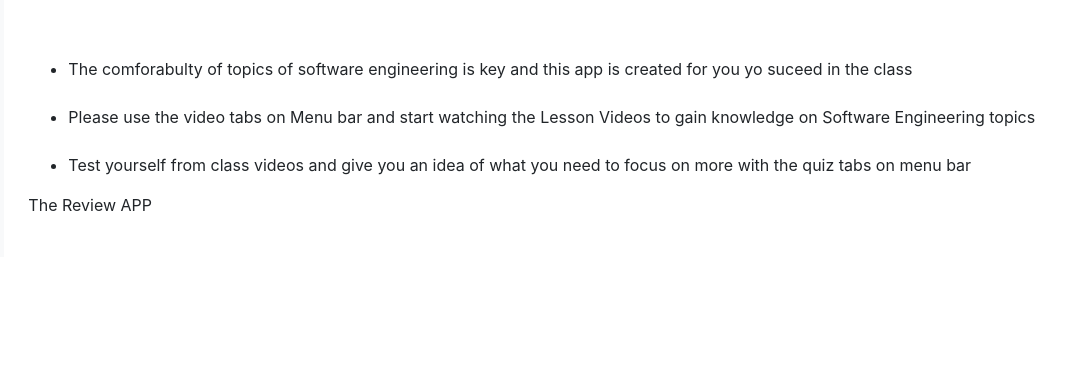
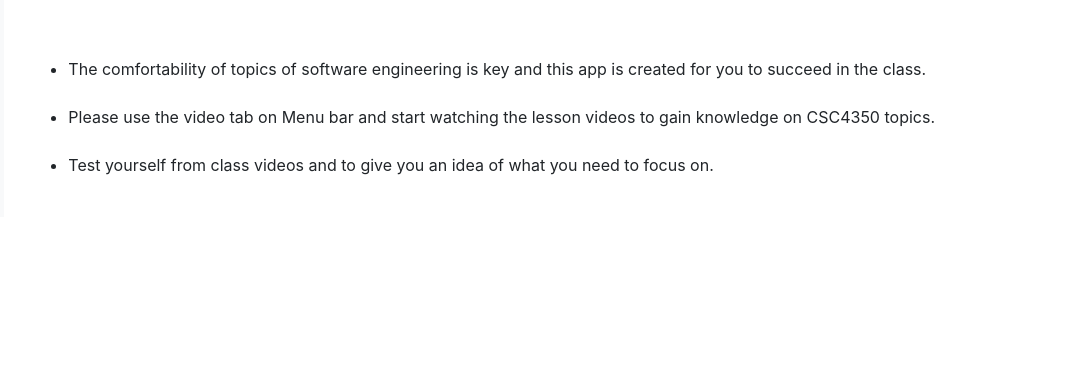
Before and after one commit to zohaabkhan/ReviewApp, a Flask app: page /index in a window 1280 px wide. Shown: the part 422-800 px from the top of the page, without its empty margins (209-1275 px from the left). Run offline with Flask 2, Linux system fonts and the light colour scheme; the visitor is signed in with stand-in values (Sample User, id 1); some libraries are stand-ins or nearby versions.

Commit message:
Final Commit

```diff
--- a/templates/feedback_greatjob.html
+++ b/templates/feedback_greatjob.html
@@ -55,7 +55,7 @@ a:visited {
 
 <img src="https://encrypted-tbn0.gstatic.com/images?q=tbn:ANd9GcTaAwbvZg-ixgMoM9UtnY3j1dvvyojyiaW_lA&usqp=CAU" width="700" height="345">
 <br><br><br><br><br><br>
-<a href="index.html" style="color:yellow">
+<a href="{{url_for('index')}}" style="color:yellow">
     Main Menu
   </a>
 </body>
--- a/templates/feedback_improve.html
+++ b/templates/feedback_improve.html
@@ -34,7 +34,7 @@ div.b {
     </div>
 <img src="https://encrypted-tbn0.gstatic.com/images?q=tbn:ANd9GcS39IiG2peawQY3DnP3-y9q9h8sWTxY0cBSkA&usqp=CAU" alt="Improvement" width="460" height="345">
 <br><br><br><br><br>
-<a href="index.html" style="color:yellow">
+<a href="{{url_for('index')}}" style="color:yellow">
     Main Menu
   </a>
 </body>
--- a/templates/layout.html
+++ b/templates/layout.html
@@ -33,7 +33,7 @@
                             </a>
                         </li>
                         <li class="nav-item">
-                            <a class="nav-link" href="{{url_for('quiz')}}">
+                            <a class="nav-link" href="{{url_for('quiz3')}}">
                                 <i class="fas fa-laptop"></i>
                                 Quizzes
                             </a>
@@ -46,7 +46,7 @@
                         </li>
                     <li class="nav-item">
                            <a class="nav-link" href="{{url_for('summary')}}" id="sb">
-                                <i class="fas fa-download"></i> About Us
+                                <i class="fas fa-hands-helping"></i> About Us
                             </a>
                     </ul>
                 </div>
@@ -63,22 +63,22 @@
                         {% block content %}{% endblock %}
                     </div>
                 </div>
-                  <img src="EIR_Image.jpeg" width="200" height="200" class="img-responsive img-rounded">
+                  <img src="{{ url_for('static', filename='EIR_Image.png') }}" width="200" height="200" class="img-responsive img-rounded">
                 <h1>The Ultimate Steps to achieve sucess in CSC 4350 </h1>
                 <a>
                     <br>
                     <ul>
                         <br>
-                        <li>The comforabulty of topics of software engineering is key and this app is created for you yo suceed in the class</li>
+                        <li>The comfortability of topics of software engineering is key and this app is created for you to succeed in the class.</li>
                         <br>
-                        <li>Please use the video tabs on Menu bar and start watching the Lesson Videos to gain knowledge on Software Engineering topics</li>
+                        <li>Please use the video tab on Menu bar and start watching the lesson videos to gain knowledge on CSC4350 topics.</li>
                         <br>
-                        <li>Test yourself from class videos and give you an idea of what you need to focus on more with the quiz tabs on menu bar</li>
+                        <li>Test yourself from class videos and to give you an idea of what you need to focus on.</li>
                     </ul>
 
                 </a>
                 <div class="column">
-                    <p class="test2">The Review APP</p>
+                    <p class="test2"></p>
                     <br>
                           </div>
         </div>
--- a/templates/summary.html
+++ b/templates/summary.html
@@ -26,7 +26,7 @@
 
 <body>
 
-    <h1>Summarizing the EIR APP</h1>
+    <h1>Summarizing the Review App</h1>
 
     <details>
         <summary>Review</summary>
@@ -44,7 +44,7 @@
 
     <details>
         <summary>Technical Approach</summary>
-        <p>We willl be building a web app using Flask in the backend and HTML/CSS/JS in the frontend. The app will feature login functionality via postgresql database within Heroku. In addition, the lecture videos and source code will also be accessible
+        <p>We built a web app using Python in the backend and HTML/CSS/JS in the frontend. The app will feature login functionality via postgresql database within Heroku. In addition, the lecture videos and source code will also be accessible
             via the postgresql database, and will be deployed on Heroku.</p>
     </details>
 
```
Also changed, not shown: README.md, static/EIR_Image.png (added).
